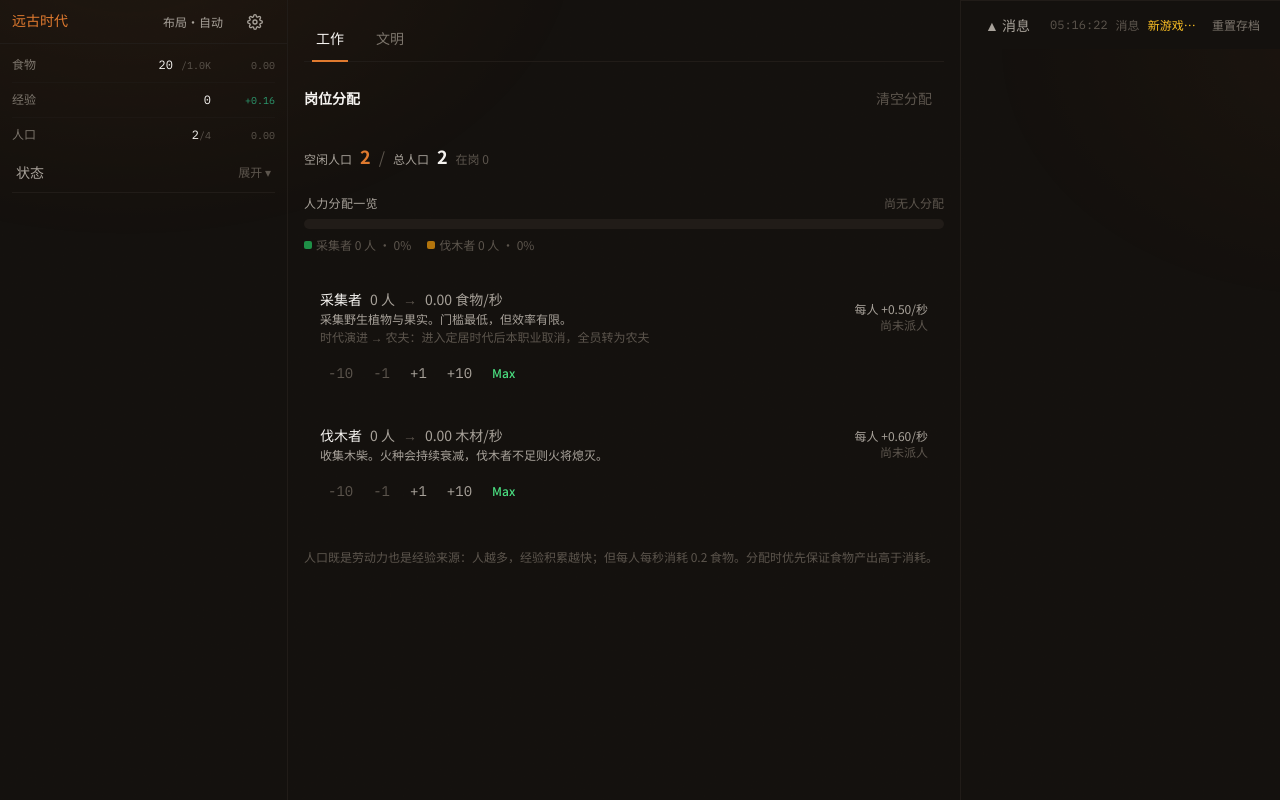
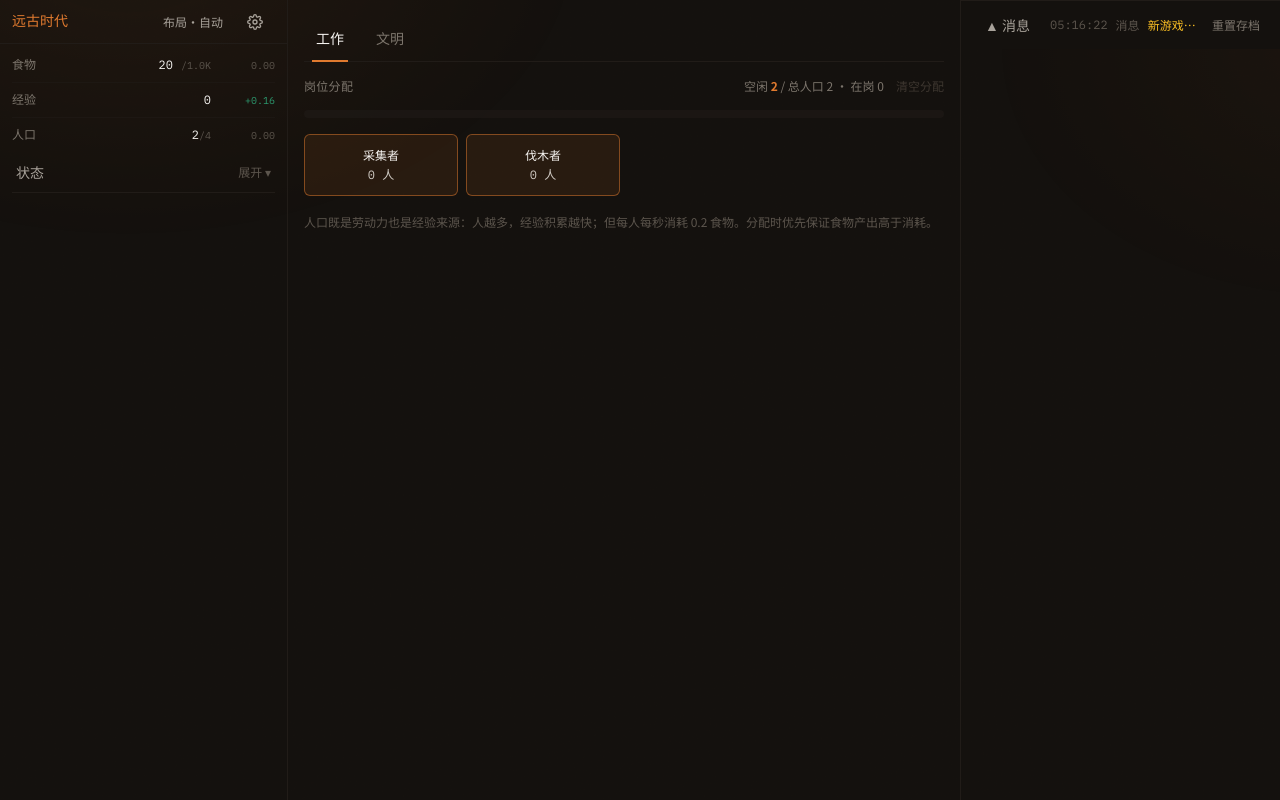
Before and after one commit to 1131351687/game, a React (Vite) app in the folder demo/: page / in a window 1280 px wide. Both pictures are taken after a click on the button "工作". Built offline with nearby package versions, Linux system fonts and the light colour scheme.

Commit message:
ui: 可建造建筑方块亮起(accent高亮/不可建压暗) + 删除文明板块外置科技树(已学科技区内保留列表|图谱双形态) + 职业模块紧凑化(方块网格+hover详情卡+数字输入分配)

```diff
--- a/demo/src/ui/components/JobPanel.tsx
+++ b/demo/src/ui/components/JobPanel.tsx
@@ -1,22 +1,18 @@
 // 工作页（独立 Tab）· 岗位分配
 //
-// 布局约定（配合 App.tsx 的 Tab 结构）：
-//   1. 外层已由 App.tsx 提供 `mx-auto max-w-4xl`，本组件不再套外层容器
-//   2. 资源总量常驻顶部 TopBar —— 这里只显示「速率」与「成本」，不重复显示存量
-//   3. MessageLog 是 `fixed bottom-0`（约 160px），最外层 pb-40 防止末尾元素被遮挡
+// 2026-09-13 改版（用户拍板）：与建筑/贸易方块同构 ——
+//   ① 紧凑小方块（图标 + 名称 + 人数），详细内容收进 hover / 点击展开的悬浮详情卡；
+//   ② 增减方式支持**直接输入数字**（回车或失焦生效，store.setJobCount 自带人数钳制）；
+//   ③ 保留顶部人力分配横条（去掉图例列表，横条自带悬浮提示），整体密度对齐建筑页。
 //
-// 渐进解锁：未达条件的岗位**不显示**（getRevealedJobs 过滤）；
-// 唯一例外是「前置科技已研究、但工具世代还没到」的岗位（猎人）：
-// 它会被 reveal 出来但尚未解锁，此时灰化显示并提示缺什么。
-//
-// 视觉简约化：岗位行改为无边框列表项（hover:bg-gray-800/50 区分），
-// 标题小号灰淡，按钮轻量化（小号、无边框、hover 才显色）。
-// 全组件间距统一：区块间 space-y-4，区块内 space-y-2。
+// 渐进解锁：未达条件的岗位灰化显示（🔒 + 缺什么）；
+// 退役职业（采集者/打石者转职中）不可分配，显示转出状态。
 //
 // 纯文字模式：所有 emoji 走 <Icon>；图标可能渲染为 null，
 // 因此所有含图标的行都用 flex + gap 排布，不依赖图标宽度。
 
-import { useStore, toEngineState } from '../../state/store';
+import { useState } from 'react';
+import { useStore, toEngineState, type GameState } from '../../state/store';
 import {
   calcJobOutput,
   getAssignedPopulation,
@@ -75,18 +71,16 @@ function perPersonRate(job: JobDef, view: E1State, count: number): number {
   return calcJobOutput(job.id, { ...view, jobs: { ...view.jobs, [job.id]: 1 } });
 }
 
-/** 列表内 +/- 按钮：放宽到 40px 高（h-10）适配触屏；保留 text-sm + 紧凑 px-2，
- *  避免一行 5 个按钮在窄屏换行爆版（实测 375px 屏也能单行容纳）。 */
+/** 增减按钮统一尺寸：与数字输入框同高，一行排得下 */
 const BTN =
-  'inline-flex h-10 items-center justify-center rounded-md px-2 text-sm font-mono tabular-nums text-gray-400 transition-colors hover:bg-gray-800/50 hover:text-gray-100 disabled:cursor-not-allowed disabled:text-gray-600 disabled:hover:bg-transparent';
+  'inline-flex h-8 items-center justify-center rounded-md px-2 font-mono text-xs tabular-nums text-gray-300 transition-colors hover:bg-gray-700 hover:text-gray-100 disabled:cursor-not-allowed disabled:text-gray-600 disabled:hover:bg-transparent';
 
-/** 小号区块标题：小号化 + 灰淡化（标签属次要层级，统一收为 gray-400） */
-const SECTION_TITLE = 'text-xs uppercase tracking-wide text-gray-400';
+const SECTION_TITLE = 'text-xs uppercase tracking-wide text-gray-500';
 
 export function JobPanel() {
   const state = useStore();
   const view = toEngineState(state);
-  const { setJobCount, assignAllIdle, clearJobs } = state;
+  const { clearJobs } = state;
 
   const jobs = getRevealedJobs(view);
   const idle = Math.floor(getIdlePopulation(view));
@@ -94,59 +88,38 @@ export function JobPanel() {
   const total = state.population;
 
   return (
-    // pb-40：给 fixed bottom-0 的 MessageLog 让位
-    // space-y-6：区块之间用留白分层（去卡片化后，留白是唯一的分层手段）
-    <section className="space-y-6 pb-40">
-      {/* 页头：标题（主文字）+ 清空按钮（可点文字，hover 才显色） */}
-      <header className="flex items-center justify-between">
-        <h2 className="flex items-center gap-1.5 text-sm font-semibold text-gray-100">
-          <Icon emoji="👥" className="text-sm" />
+    <section className="space-y-4 pb-40">
+      {/* 页头：标题 + 空闲/总人口摘要 + 清空按钮 */}
+      <header className="flex flex-wrap items-baseline justify-between gap-2">
+        <h2 className={`flex items-center gap-1.5 ${SECTION_TITLE}`}>
+          <Icon emoji="👥" className="text-xs" />
           <span>岗位分配</span>
         </h2>
+        <div className="flex items-baseline gap-3">
+          <span className="text-xs tabular-nums text-gray-500">
+            空闲{' '}
+            <span className={`font-semibold ${idle > 0 ? 'text-accent' : 'text-gray-600'}`}>
+              {idle}
+            </span>{' '}
+            / 总人口 {formatNumber(total, 0)} · 在岗 {formatNumber(assigned, 0)}
+          </span>
           <button
             type="button"
             onClick={clearJobs}
             disabled={assigned <= 0}
-          className={`inline-flex h-10 items-center justify-center rounded-md px-3 text-sm transition-colors ${
+            className={`text-xs transition-colors ${
               assigned <= 0
-              ? 'cursor-not-allowed text-gray-600'
-              : 'text-gray-400 hover:bg-gray-800/50 hover:text-gray-100'
+                ? 'cursor-not-allowed text-gray-700'
+                : 'text-gray-500 hover:text-gray-100'
             }`}
           >
             清空分配
           </button>
+        </div>
       </header>
 
-      {/* 顶部：空闲人口 / 总人口 —— 无卡片，靠留白与字重分层（空闲>0 用强调色点出"尚待分配"） */}
-      <div className="flex flex-wrap items-baseline gap-x-2 gap-y-1">
-        <span className="text-xs text-gray-400">空闲人口</span>
-        <span
-          className={`text-lg font-semibold tabular-nums ${
-            idle > 0 ? 'text-accent' : 'text-gray-600'
-          }`}
-        >
-          {idle}
-        </span>
-        <span className="text-gray-600">/</span>
-        <span className="text-xs text-gray-400">总人口</span>
-        <span className="text-lg font-semibold tabular-nums text-gray-100">
-          {formatNumber(total, 0)}
-        </span>
-        <span className="text-xs tabular-nums text-gray-600">
-          在岗 {formatNumber(assigned, 0)}
-        </span>
-      </div>
-
-      {/* ── 人力分配一览（横条图，相对已分配总数）── */}
-      <div className="space-y-2">
-        <div className="flex items-baseline justify-between">
-          <span className={SECTION_TITLE}>人力分配一览</span>
-          <span className="text-xs tabular-nums text-gray-600">
-            {assigned > 0 ? `${formatNumber(assigned, 0)} 人在岗` : '尚无人分配'}
-          </span>
-        </div>
-        {/* 横条轨道：保留极淡实色底（bg-gray-800）作为"槽"的语义，非内容卡片 */}
-        <div className="flex h-2.5 w-full overflow-hidden rounded-md bg-gray-800">
+      {/* ── 人力分配一览（细横条，悬浮看明细；不再单列图例）── */}
+      <div className="flex h-2 w-full overflow-hidden rounded-md bg-gray-800/60">
         {jobs.map(job => {
           const count = state.jobs[job.id] ?? 0;
           const pct = assigned > 0 ? (count / assigned) * 100 : 0;
@@ -161,206 +134,19 @@ export function JobPanel() {
           );
         })}
       </div>
-        <div className="flex flex-wrap gap-x-4 gap-y-1">
-          {jobs.map(job => {
-            const count = state.jobs[job.id] ?? 0;
-            const pct = assigned > 0 ? (count / assigned) * 100 : 0;
-            return (
-              <span
-                key={job.id}
-                className="flex items-center gap-1 text-xs tabular-nums text-gray-600"
-              >
-                <span
-                  className={`inline-block h-2 w-2 shrink-0 rounded-sm ${JOB_BAR[job.id] ?? 'bg-gray-600'}`}
-                />
-                <Icon emoji={job.icon} className="text-xs" />
-                <span>
-                  {job.name} {count} 人 · {pct.toFixed(0)}%
-                </span>
-              </span>
-            );
-          })}
-        </div>
-      </div>
 
-      {/* ── 岗位列表（无边框列表项）── */}
-      <div className="space-y-2">
+      {/* ── 岗位网格：紧凑方块，hover / 点击出详情卡 ── */}
       {jobs.length === 0 ? (
-          // 理论上不会出现（采集者始终可见），仅作兜底
         <div className="px-4 py-8 text-center text-sm text-gray-600">
           暂无可用岗位 —— 继续研究科技以解锁新的生产方式。
         </div>
       ) : (
-          jobs.map(job => {
-            const count = state.jobs[job.id] ?? 0;
-            const unlocked = isJobUnlocked(job.id, view);
-            const output = calcJobOutput(job.id, view);
-            const per = perPersonRate(job, view, count);
-            const outDef = RESOURCE_MAP[job.output];
-            // 已随时代退役的职业（采集者在农耕时代）：不再可分配，只显示正在转出
-            const retired = isJobRetired(job.id, view);
-
-            // 岗位行：去掉卡片壳与底色，反白只在 hover 出现；未解锁行靠 opacity 弱化
-            return (
-              <div
-                key={job.id}
-                className={`space-y-2 px-4 py-3 transition-colors ${
-                  unlocked ? 'hover:bg-gray-800/50' : ''
-                }`}
-              >
-                <div className="flex flex-wrap items-center justify-between gap-x-4 gap-y-2">
-                  {/* 左：岗位名 + 当前人数 + 说明 */}
-                  <div className={`flex min-w-0 items-center gap-3 ${unlocked ? '' : 'opacity-50'}`}>
-                    <Icon emoji={job.icon} className="text-xl leading-none" />
-                    <div className="min-w-0">
-                      {/* 明确显示「谁 · 几个人 → 每秒产出多少」 */}
-                      <div className="flex flex-wrap items-baseline gap-x-2 text-sm">
-                        <span className="font-medium text-gray-100">{job.name}</span>
-                        <span className="tabular-nums text-gray-400">{count} 人</span>
-                        {unlocked && (
-                          <>
-                            <span className="text-gray-600">→</span>
-                            <span className="tabular-nums text-gray-400">
-                              {formatRate(output)} {outDef.name}/秒
-                            </span>
-                          </>
-                        )}
-                      </div>
-                      {/* 说明文字属次要层级（gray-400） */}
-                      <div className="mt-0.5 truncate text-xs text-gray-400">{job.desc}</div>
-                      {/* 岗位进阶提示：**三态**呈现，让玩家在任何时候都能看懂
-                          "这个岗位会变成什么"以及"现在还差什么"。
-
-                          为什么必须三态（而不是"解锁后才显示"）：
-                          最初只在目标岗位解锁后显示，结果是——「农业」还没研究的玩家
-                          在界面上完全看不到这个机制存在，以为它没做。
-                          机制可以悄悄生效，但**不能悄悄存在**。
-
-                          进阶不是"多一个岗位"，而是**这个职业被新时代取代**：
-                            时代未到 → 预告"进入某时代后该职业取消"
-                            时代已到 → 正在全员转出（每 0.25 秒 1 人）
-                          仅展示状态、不提供按钮：转换是自动的，这里只是让玩家看得见。 */}
-                      {job.upgradesTo &&
-                        (() => {
-                          const target = JOB_MAP[job.upgradesTo.job];
-                          // 触发门槛：era 触发看时代；tech 触发（打石者→矿工）看前置科技。
-                          const techGate =
-                            job.upgradesTo.trigger === 'tech' ? target.requires.tech : undefined;
-                          const gateOpen = techGate
-                            ? !!view.techs[techGate]
-                            : eraDistance(target.era, view.era) >= 0;
-                          const working = gateOpen && (view.jobs[job.id] ?? 0) > 0;
-                          const label = gateOpen
-                            ? '已取消'
-                            : techGate
-                              ? '职业进阶'
-                              : '时代演进';
-
-                          return (
-                            <div
-                              className={`mt-0.5 text-xs ${working ? 'text-warn' : 'text-gray-600'}`}
-                            >
-                              {label} → {target.name}：
-                              {!gateOpen
-                                ? techGate
-                                  ? `研究「${TECH_MAP[techGate]?.name ?? techGate}」后本职业取消，全员转为${target.name}`
-                                  : `进入${ERAS[target.era].name}后本职业取消，全员转为${target.name}`
-                                : working
-                                  ? `全员转为${target.name}中（每 0.25 秒 1 人）`
-                                  : `已全部转为${target.name}`}
-                            </div>
-                          );
-                        })()}
-                    </div>
-                  </div>
-
-                  {/* 右：速率明细 */}
-                  <div className="shrink-0 text-right">
-                    {unlocked ? (
-                      <>
-                        <div className="flex items-center justify-end gap-1 text-xs tabular-nums text-gray-400">
-                          <Icon emoji={outDef.icon} className="text-xs" />
-                          <span>每人 {formatRate(per)}/秒</span>
-                        </div>
-                        <div className="text-xs tabular-nums text-gray-600">
-                          {count > 0 ? `${count} 人合计` : '尚未派人'}
-                        </div>
-                      </>
-                    ) : (
-                      <span className="flex items-center justify-end gap-1 text-xs text-gray-600">
-                        <Icon emoji="🔒" className="text-xs" />
-                        <span>条件未满足</span>
-                      </span>
-                    )}
-                  </div>
-                </div>
-
-                {retired ? (
-                  // 退役职业：不提供任何分配入口 —— 它正在被新时代消化掉
-                  <div className="text-xs text-warn">
-                    本职业已随时代取消，剩余 {count} 人正在转为
-                    {job.upgradesTo ? JOB_MAP[job.upgradesTo.job].name : '新职业'}
-                  </div>
-                ) : unlocked ? (
-                  <div className="flex flex-wrap gap-1">
-                    <button
-                      type="button"
-                      className={BTN}
-                      disabled={count <= 0}
-                      onClick={() => setJobCount(job.id, count - 10)}
-                    >
-                      -10
-                    </button>
-                    <button
-                      type="button"
-                      className={BTN}
-                      disabled={count <= 0}
-                      onClick={() => setJobCount(job.id, count - 1)}
-                    >
-                      -1
-                    </button>
-                    <button
-                      type="button"
-                      className={BTN}
-                      disabled={idle <= 0}
-                      onClick={() => setJobCount(job.id, count + 1)}
-                    >
-                      +1
-                    </button>
-                    <button
-                      type="button"
-                      className={BTN}
-                      disabled={idle <= 0}
-                      onClick={() => setJobCount(job.id, count + 10)}
-                    >
-                      +10
-                    </button>
-                    {/* Max 是主操作：空闲人口 > 0 时为"可行动"，用语义色 ok（可分配）提示 */}
-                    <button
-                      type="button"
-                      className={`rounded-md px-2 py-0.5 text-xs font-medium transition-colors ${
-                        idle > 0
-                          ? 'text-ok hover:bg-ok/10'
-                          : 'cursor-not-allowed text-gray-600'
-                      }`}
-                      disabled={idle <= 0}
-                      onClick={() => assignAllIdle(job.id)}
-                    >
-                      Max
-                    </button>
-                  </div>
-                ) : (
-                  // 前置科技已研究但工具世代未到（猎人）：灰化 + 提示缺什么
-                  <div className="flex items-center gap-1.5 text-xs text-gray-400">
-                    <Icon emoji="🔒" className="text-xs" />
-                    <span>{unlockHint(job)}</span>
+        <div className="grid grid-cols-2 gap-2 sm:grid-cols-3 lg:grid-cols-4">
+          {jobs.map(job => (
+            <JobTile key={job.id} job={job} state={state} view={view} idle={idle} />
+          ))}
         </div>
       )}
-              </div>
-            );
-          })
-        )}
-      </div>
 
       <p className="text-xs leading-relaxed text-gray-600">
         {/* 文案按时代分流：E3 起知识由书吏产出，"人口=经验来源"的表述不再成立；
@@ -377,5 +163,218 @@ export function JobPanel() {
   );
 }
 
+/**
+ * 单个岗位方块（与建筑/贸易方块同构）。
+ *
+ * 常规态：图标 + 名称 + 人数（未解锁压暗 + 🔒，退役显示"转职中"）；
+ * 详情态（hover / 点击固定）：说明、人均/合计速率、进阶三态提示、
+ * 分配控件（-10/-1/数字输入/+1/+10/Max）。
+ */
+function JobTile({
+  job,
+  state,
+  view,
+  idle,
+}: {
+  job: JobDef;
+  state: GameState;
+  view: E1State;
+  idle: number;
+}) {
+  const [pinned, setPinned] = useState(false);
+  const count = state.jobs[job.id] ?? 0;
+  const unlocked = isJobUnlocked(job.id, view);
+  const retired = isJobRetired(job.id, view);
+  const assignable = unlocked && !retired;
+
+  // 可分配的方块亮起（空闲人口 > 0 时更明显），与建筑"可建亮起"同一语言
+  const lit = assignable && idle > 0;
+
+  return (
+    <div
+      className="relative"
+      onMouseEnter={() => setPinned(true)}
+      onMouseLeave={() => setPinned(false)}
+    >
+      {/* ── 紧凑方块 ── */}
+      <button
+        type="button"
+        className={`flex w-full flex-col items-center gap-1 rounded-md border px-2 py-3 text-center transition-colors ${
+          !unlocked
+            ? 'cursor-default border-gray-800/60 bg-gray-900/20 opacity-40'
+            : retired
+              ? 'cursor-default border-amber-800/40 bg-amber-500/5'
+              : lit
+                ? 'cursor-pointer border-accent/50 bg-accent/10'
+                : 'cursor-pointer border-gray-700 bg-gray-900/40 hover:border-gray-600 hover:bg-gray-800/60'
+        }`}
+      >
+        <Icon emoji={job.icon} className="text-xl leading-none" />
+        <span
+          className={`w-full truncate text-xs font-medium ${unlocked ? 'text-gray-100' : 'text-gray-500'}`}
+        >
+          {job.name}
+        </span>
+        <span className="font-mono text-xs tabular-nums text-gray-300">
+          {retired ? '转职中' : unlocked ? `${count} 人` : '🔒 未解锁'}
+        </span>
+      </button>
+
+      {/* ── 悬浮详情卡 ── */}
+      {pinned && (
+        <div className="absolute left-1/2 top-full z-20 mt-1 w-72 max-w-[calc(100vw-2rem)] -translate-x-1/2 rounded-md border border-gray-700 bg-gray-900 p-3 shadow-xl shadow-black/50">
+          {/* 标题行 */}
+          <div className="flex items-center gap-2">
+            <Icon emoji={job.icon} className="text-lg leading-none" />
+            <span className="text-sm font-semibold text-gray-100">{job.name}</span>
+            <span className="ml-auto rounded-md bg-gray-800/60 px-1.5 py-0.5 text-xs tabular-nums text-gray-400">
+              {count} 人
+            </span>
+          </div>
+
+          {/* 说明 */}
+          <p className="mt-2 text-xs leading-relaxed text-gray-400">{job.desc}</p>
+
+          {/* 速率 / 状态区 */}
+          {unlocked ? (
+            <div className="mt-2 space-y-0.5 border-t border-gray-800 pt-2 text-xs tabular-nums text-gray-400">
+              {(() => {
+                const outDef = RESOURCE_MAP[job.output];
+                const per = perPersonRate(job, view, count);
+                const totalOut = calcJobOutput(job.id, view);
+                return (
+                  <>
+                    <div className="flex items-center gap-1">
+                      <Icon emoji={outDef.icon} className="text-xs" />
+                      <span>每人 {formatRate(per)}/秒</span>
+                    </div>
+                    <div className="text-gray-500">
+                      {count > 0
+                        ? `${count} 人合计 ${formatRate(totalOut)} ${outDef.name}/秒`
+                        : '尚未派人'}
+                    </div>
+                  </>
+                );
+              })()}
+            </div>
+          ) : (
+            <div className="mt-2 flex items-center gap-1.5 border-t border-gray-800 pt-2 text-xs text-gray-500">
+              <Icon emoji="🔒" className="text-xs" />
+              <span>{unlockHint(job)}</span>
+            </div>
+          )}
+
+          {/* 进阶三态提示：机制不能悄悄存在（详见旧版注释） */}
+          {unlocked && job.upgradesTo && !retired && (
+            <JobUpgradeHint job={job} view={view} working={count > 0} />
+          )}
+          {retired && (
+            <div className="mt-2 border-t border-gray-800 pt-2 text-xs text-warn">
+              本职业已随时代取消，剩余 {count} 人正在转为
+              {job.upgradesTo ? JOB_MAP[job.upgradesTo.job].name : '新职业'}
+            </div>
+          )}
+
+          {/* 分配控件：-10/-1/数字输入/+1/+10/Max（仅可分配岗位） */}
+          {assignable && <JobControls jobId={job.id} count={count} idle={idle} />}
+        </div>
+      )}
+    </div>
+  );
+}
+
+/** 岗位进阶三态提示（时代触发 / 科技触发两种门槛） */
+function JobUpgradeHint({ job, view, working }: { job: JobDef; view: E1State; working: boolean }) {
+  const up = job.upgradesTo!;
+  const target = JOB_MAP[up.job];
+  const techGate = up.trigger === 'tech' ? target.requires.tech : undefined;
+  const gateOpen = techGate ? !!view.techs[techGate] : eraDistance(target.era, view.era) >= 0;
+  const label = gateOpen ? '已取消' : techGate ? '职业进阶' : '时代演进';
+
+  return (
+    <div className={`mt-2 border-t border-gray-800 pt-2 text-xs ${working && gateOpen ? 'text-warn' : 'text-gray-600'}`}>
+      {label} → {target.name}：
+      {!gateOpen
+        ? techGate
+          ? `研究「${TECH_MAP[techGate]?.name ?? techGate}」后本职业取消，全员转为${target.name}`
+          : `进入${ERAS[target.era].name}后本职业取消，全员转为${target.name}`
+        : working
+          ? `全员转为${target.name}中（每 0.25 秒 1 人）`
+          : `已全部转为${target.name}`}
+    </div>
+  );
+}
+
+/**
+ * 分配控件：-10 / -1 / [数字输入] / +1 / +10 / Max。
+ * 输入框可直接敲数字，回车或失焦提交 —— store.setJobCount 会钳制到
+ * [0, 总人口 − 其他岗位在岗数]，越界输入自动落到合法值，无需 UI 再算上限。
+ */
+function JobControls({
+  jobId,
+  count,
+  idle,
+}: {
+  jobId: JobDef['id'];
+  count: number;
+  idle: number;
+}) {
+  const setJobCount = useStore(s => s.setJobCount);
+  const assignAllIdle = useStore(s => s.assignAllIdle);
+
+  // draft = 正在编辑的输入内容；null 表示未在编辑（显示真实人数）
+  const [draft, setDraft] = useState<string | null>(null);
+  const inputVal = draft ?? String(count);
+
+  const commit = () => {
+    if (draft === null) return;
+    const n = Math.floor(Number(draft));
+    if (Number.isFinite(n)) setJobCount(jobId, n);
+    setDraft(null);
+  };
+
+  return (
+    <div className="mt-2 flex flex-wrap items-center gap-1 border-t border-gray-800 pt-2">
+      <button type="button" className={BTN} disabled={count <= 0} onClick={() => setJobCount(jobId, count - 10)}>
+        -10
+      </button>
+      <button type="button" className={BTN} disabled={count <= 0} onClick={() => setJobCount(jobId, count - 1)}>
+        -1
+      </button>
+      <input
+        value={inputVal}
+        onChange={e => setDraft(e.target.value.replace(/[^\d]/g, ''))}
+        onBlur={commit}
+        onKeyDown={e => {
+          if (e.key === 'Enter') {
+            commit();
+            (e.target as HTMLInputElement).blur();
+          }
+        }}
+        inputMode="numeric"
+        aria-label={`${jobId} 人数输入`}
+        className="h-8 w-14 rounded-md border border-gray-700 bg-gray-800 text-center font-mono text-xs tabular-nums text-gray-100 outline-none focus:border-gray-500"
+      />
+      <button type="button" className={BTN} disabled={idle <= 0} onClick={() => setJobCount(jobId, count + 1)}>
+        +1
+      </button>
+      <button type="button" className={BTN} disabled={idle <= 0} onClick={() => setJobCount(jobId, count + 10)}>
+        +10
+      </button>
+      {/* Max 是主操作：空闲人口 > 0 时用语义色 ok 提示"可分配" */}
+      <button
+        type="button"
+        className={`h-8 rounded-md px-2 text-xs font-medium transition-colors ${
+          idle > 0 ? 'text-ok hover:bg-ok/10' : 'cursor-not-allowed text-gray-600'
+        }`}
+        disabled={idle <= 0}
+        onClick={() => assignAllIdle(jobId)}
+      >
+        Max
+      </button>
+    </div>
+  );
+}
+
 // App.tsx 目前以具名导入引用本组件，这里保留默认导出以兼容两种写法
 export default JobPanel;
```
Also changed, not shown: demo/src/ui/components/BuildingPanel.tsx (+5 -5 lines), demo/src/ui/components/CivilizationPanel.tsx (+3 -9 lines). Lines whose indentation alone changed are shown as unchanged.
